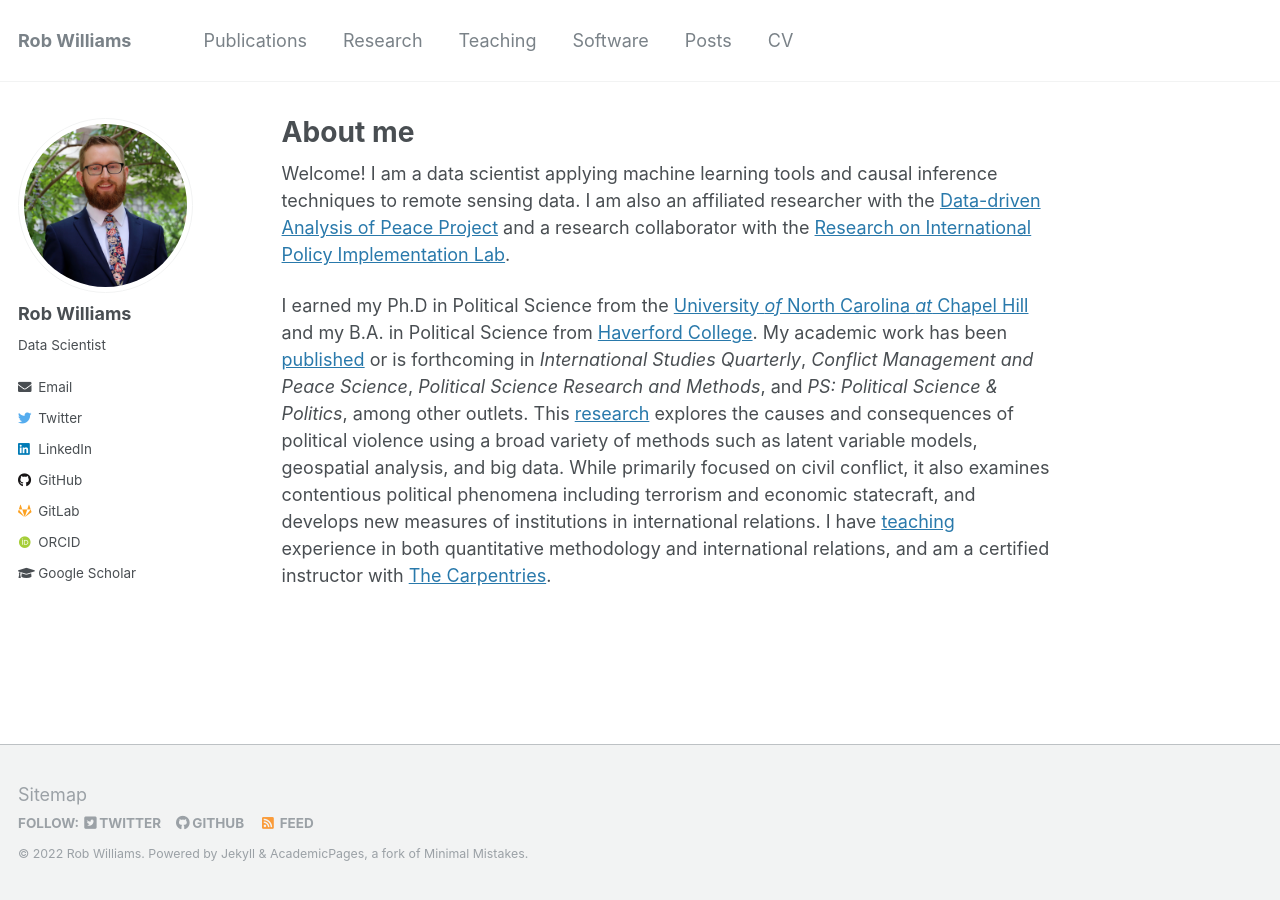
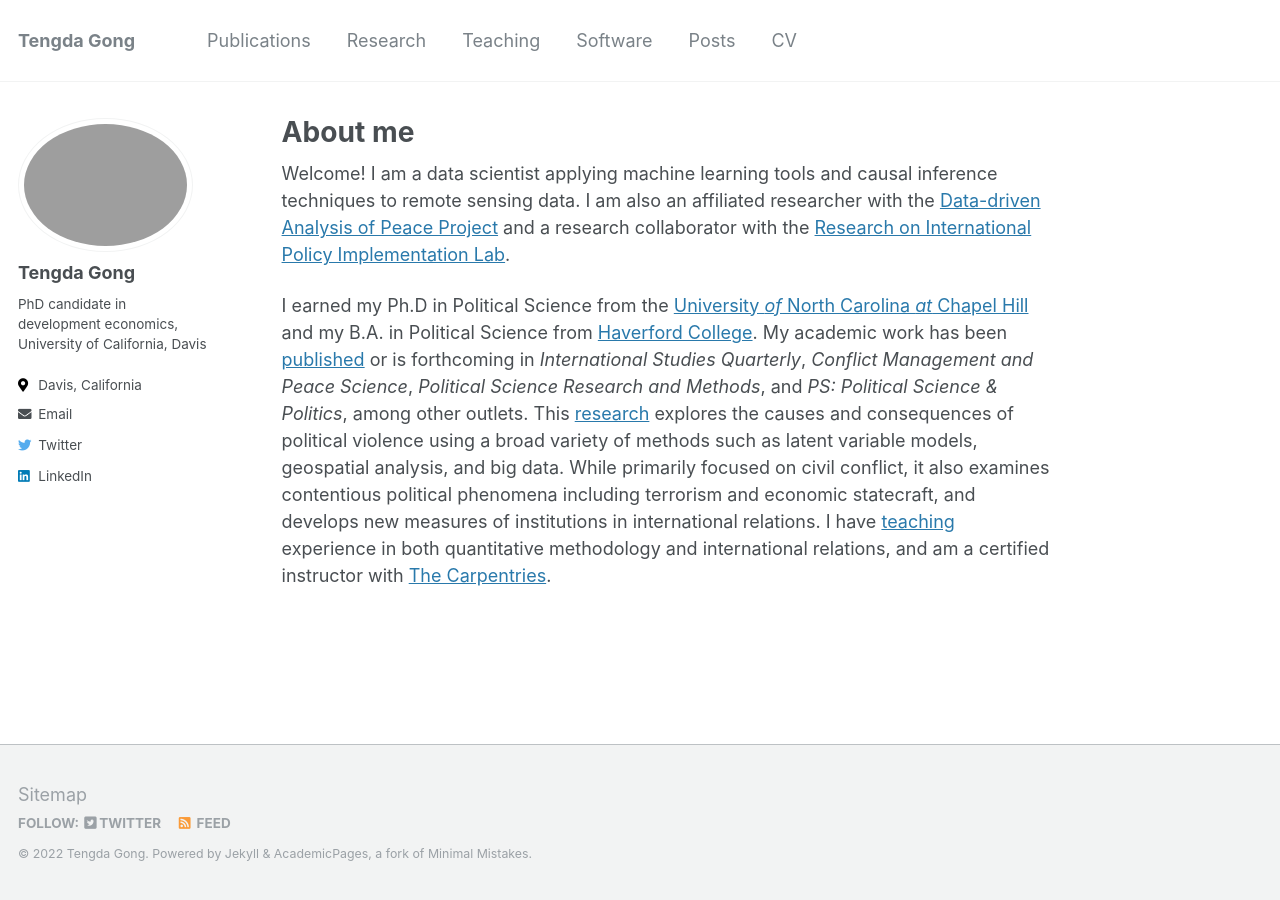
Before and after one commit to tendakung/tendakung.github.io, a Jekyll site: the page built from _pages/about.md, in a window 1280 px wide. Built offline with Jekyll 4.4.1, drawn with Linux system fonts in a browser that asks for light colours; some web fonts are replaced.

Commit message:
change to be mine

```diff
--- a/_config.yml
+++ b/_config.yml
@@ -7,11 +7,11 @@
 
 # Site Settings
 locale                   : "en-US"
-title                    : "Rob Williams"
+title                    : "Tengda Gong"
 title_separator          : "-"
-name                     : &name "Rob Williams"
-description              : &description "Postdoc in Political Science"
-url                      : https://jayrobwilliams.com # the base hostname & protocol for your site e.g. "https://mmistakes.github.io"
+name                     : &name "Tengda Gong"
+description              : &description "PhD candidate in development economics"
+url                      : https://tendakung.github.io # the base hostname & protocol for your site e.g. "https://mmistakes.github.io"
 baseurl                  : "" # the subpath of your site, e.g. "/blog"
 repository               : "tendakung.github.io"
 teaser                   : # filename of teaser fallback teaser image placed in /images/, .e.g. "500x300.png"
@@ -82,15 +82,15 @@ analytics:
 
 # Site Author
 author:
-  name             : "Rob Williams"
-  avatar           : "profile.png"
-  bio              : "Data Scientist"
-  location         :
+  name             : "Tengda Gong"
+  avatar           : "personalphoto-small.jpg"
+  bio              : "PhD candidate in development economics, University of California, Davis"
+  location         : "Davis, California"
   employer         :
   pubmed           :
-  orcid            : "http://orcid.org/0000-0001-9259-3883"
-  googlescholar    : "https://scholar.google.com/citations?user=fiaPSmgAAAAJ"
-  email            : "rob.williams@wustl.edu"
+  orcid            :
+  googlescholar    :
+  email            : "tdgong@ucdavis.edu"
   researchgate     :  # example: "https://www.researchgate.net/profile/yourprofile"
   uri              :
   bitbucket        :
@@ -99,20 +99,20 @@ author:
   flickr           :
   facebook         :
   foursquare       :
-  github           : "jayrobwilliams"
-  gitlab           : "jayrobwilliams"
+  github           :
+  gitlab           :
   google_plus      :
   keybase          :
   instagram        :
   impactstory      : #"https://profiles.impactstory.org/u/xxxx-xxxx-xxxx-xxxx"
   lastfm           :
-  linkedin         : "jayrobwilliams"
+  linkedin         : "tengda-gong-553894107"
   pinterest        :
   soundcloud       :
   stackoverflow    : #"https://stackoverflow.com/users/10912314/jayrobwilliams"
   steam            :
   tumblr           :
-  twitter          : "jayrobw"
+  twitter          : "@gong_tengda"
   vine             :
   weibo            :
   xing             :
```
